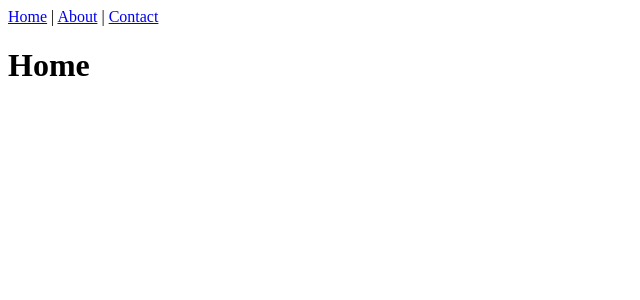
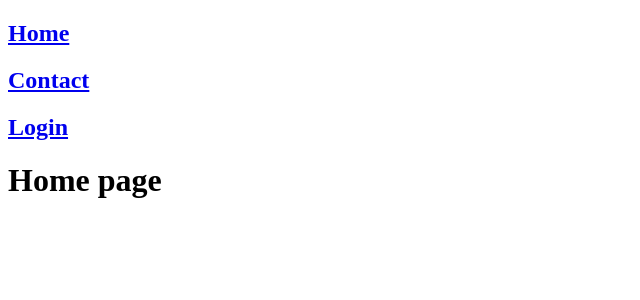
Before and after one commit to Sonukumar201995/Learn-React.js, a React (Vite) app: page / in a window 1280 px wide. Shown: the top 300 px of the page, without its empty margins (0-640 px from the left). Built offline with nearby package versions, Linux system fonts and the light colour scheme.

Commit message:
basic page for react router page

```diff
--- a/package.json
+++ b/package.json
@@ -15,6 +15,7 @@
     "react-bootstrap": "^2.10.10",
     "react-dom": "^19.1.1",
     "react-router": "^7.13.0",
+    "react-router-dom": "^7.13.0",
     "styled-components": "^6.3.8"
   },
   "devDependencies": {
--- a/src/App.jsx
+++ b/src/App.jsx
@@ -1,16 +1,17 @@
-import { BrowserRouter, Routes, Route, Link } from "react-router";
+import { BrowserRouter, Routes, Route} from "react-router-dom";
+import Home from "./Home";
+import Contact from "./Contact";
+import Login from "./Login";
+import NavBar from "./assets/NavBar";
 
 function App() {
   return (
     <BrowserRouter>
-      <Link to="/">Home</Link> |{" "}
-      <Link to="/about">About</Link> |{" "}
-      <Link to="/contact">Contact</Link>
-
+      <NavBar/>
       <Routes>
-        <Route path="/" element={<h1>Home</h1>} />
-        <Route path="/about" element={<h1>About</h1>} />
-        <Route path="/contact" element={<h1>Contact</h1>} />
+        <Route path="/" element={<Home />} />
+        <Route path="/contact" element={<Contact />} />
+        <Route path="/login" element={<Login />} />
       </Routes>
     </BrowserRouter>
   );
--- /dev/null
+++ b/src/Contact.jsx
@@ -0,0 +1,3 @@
+export default function Contact(){
+    return <h2>Contact page</h2>
+}
--- /dev/null
+++ b/src/Home.jsx
@@ -0,0 +1,3 @@
+export default function Home(){
+    return <h1>Home page</h1>
+}
--- /dev/null
+++ b/src/Login.jsx
@@ -0,0 +1,3 @@
+export default function Login(){
+    return <h2>Login page</h2>
+}
--- /dev/null
+++ b/src/assets/NavBar.jsx
@@ -0,0 +1,8 @@
+import { Link } from "react-router"
+export default function NavBar(){
+    return <div>
+    <Link to="/"><h2>Home</h2></Link>
+    <Link to="/contact"><h2>Contact</h2></Link>
+    <Link to="/login"><h2>Login</h2></Link>
+    </div>
+}
```
Also changed, not shown: 1 other file (tests, documents, lock files or other folders).
